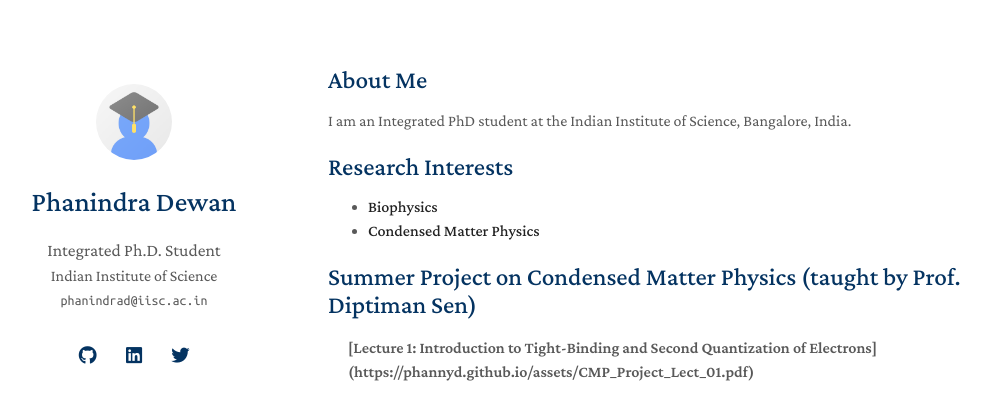
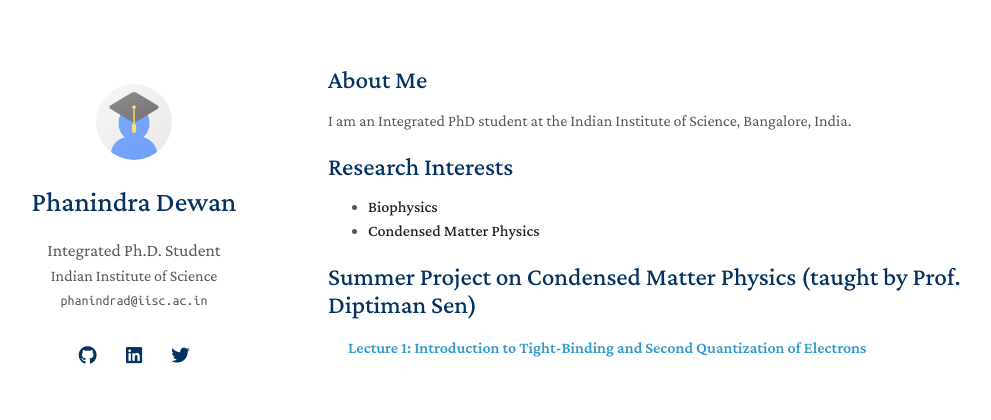
Before and after one commit to phannyd/phannyd.github.io, a Jekyll site: the page built from index.md, in a window 1280 px wide. Shown: the top 420 px of the page, without its empty margins (142-1133 px from the left). Built offline with Jekyll 4.4.1, drawn with Linux system fonts in a browser that asks for light colours; nearby versions of some CDN libraries; a style sheet for code colours, icons or effects is not loaded; our own code applies the rules of GitHub Pages for plain Markdown files.

Commit message:
Update publications.md

```diff
--- a/_includes/publications.md
+++ b/_includes/publications.md
@@ -7,7 +7,7 @@
 <div class="pub-row">
 
   <div class="col-sm-9" style="position: relative;padding-right: 15px;padding-left: 20px;">
-   <div class="title">[Lecture 1: Introduction to Tight-Binding and Second Quantization of Electrons](https://phannyd.github.io/assets/CMP_Project_Lect_01.pdf)</div>
+   <div class="title"><a href="{{ site.url }}/assets/CMP_Project_Lect_01.pdf">Lecture 1: Introduction to Tight-Binding and Second Quantization of Electrons</a></div>
   </div>
 </div>
 </li>
```
